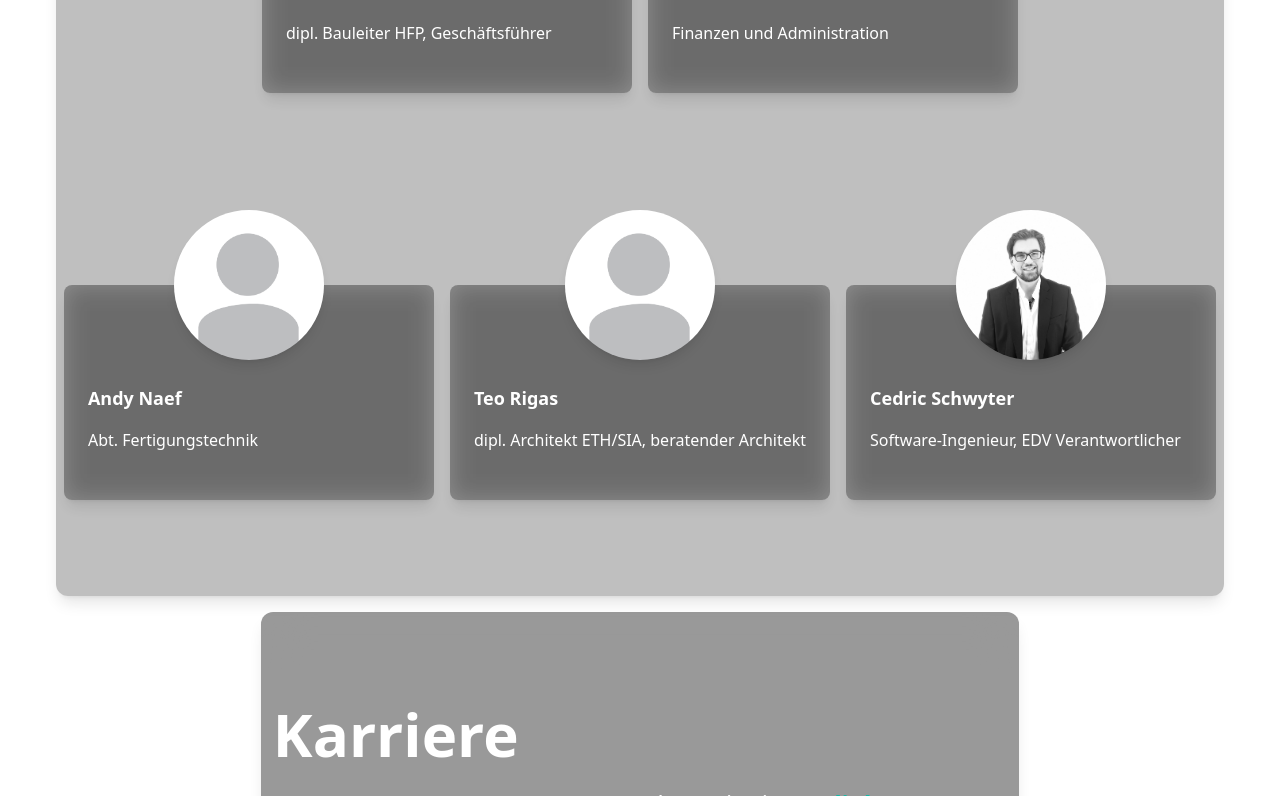
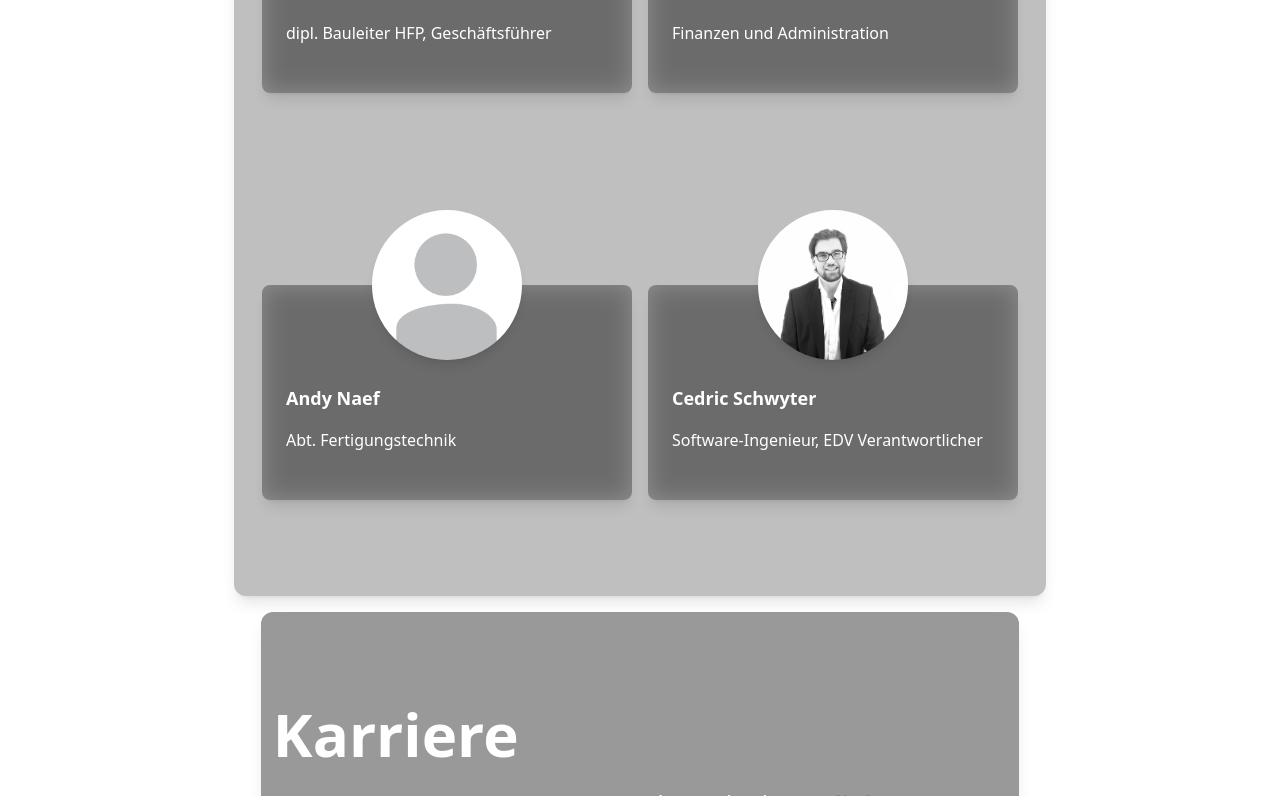
Before and after one commit to cedricschwyter/tectonica, a Next.js app: page / in a window 1280 px wide. Shown: the part 2078-2874 px from the top of the page. Built offline with nearby package versions, Linux system fonts and the light colour scheme.

Commit message:
feat: remove Teo Rigas
Signed-off-by: Cedric Schwyter <cedric@schwyter.io>

```diff
--- a/src/sections/Team.tsx
+++ b/src/sections/Team.tsx
@@ -26,11 +26,6 @@ const Team = ({ }: TeamProps) => {
                 position: "Abt. Fertigungstechnik",
             },
             {
-                name: "Teo Rigas",
-                picture: "/img/profile.jpg",
-                position: "dipl. Architekt ETH/SIA, beratender Architekt",
-            },
-            {
                 name: "Cedric Schwyter",
                 picture: "/img/IMG_0243.jpg",
                 position: "Software-Ingenieur, EDV Verantwortlicher",
@@ -40,7 +35,7 @@ const Team = ({ }: TeamProps) => {
 
     return (
         <div className="flex w-full min-h-screen grid-cols-12 grid-rows-6 justify-center">
-            <div className="flex flex-col items-center justify-end h-full grid-rows-6 row-span-5 row-start-1 shadow-lg sm:row-start-2 sm:col-span-8 col-span-full sm:col-start-2 sm:row-span-4 sm:flex-row lg:col-span-8 lg:col-start-2 2xl:col-span-6 2xl:col-start-4 rounded-xl bg-black/25 backdrop-blur-md">
+            <div className="flex flex-col items-center justify-end h-full grid-rows-6 row-span-5 row-start-1 shadow-lg sm:row-start-2 sm:col-span-8 col-span-full sm:col-start-2 sm:row-span-4 sm:flex-row lg:col-span-8 lg:col-start-2 2xl:col-span-6 2xl:col-start-4 rounded-xl bg-black/25 backdrop-blur-md px-5">
                 <div className="flex flex-col w-full m-1 sm:translate-y-0 translate-y-1/4 rounded-2xl sm:m-0 items-center">
                     <div className="m-4 text-6xl font-bold text-center text-white grow">
                         Team
```
